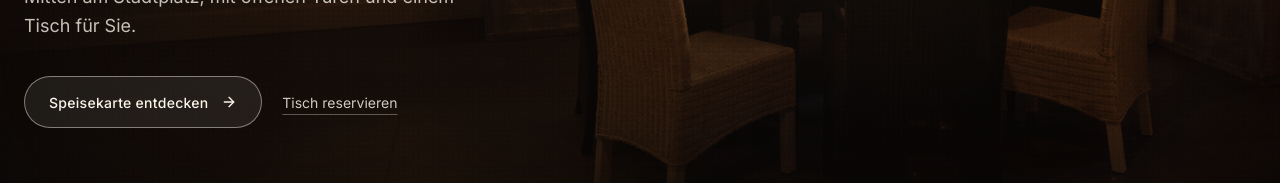
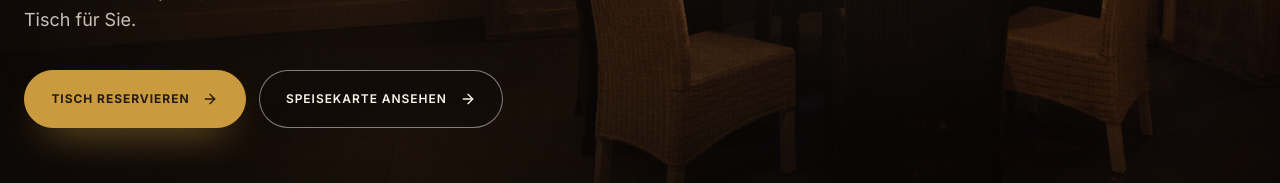
Before and after one commit to TobiB1505/Romolo-Website, a Next.js app: page / in a window 1280 px wide. Both pictures are taken after a click on the button "EINTRETEN". Shown: the part 552-735 px from the top of the page. Built offline with nearby package versions, Linux system fonts and the light colour scheme; no server answers; a web font is replaced by a local one.

Commit message:
Strengthen homepage hero actions

```diff
--- a/src/components/home/HeroCinematic.module.css
+++ b/src/components/home/HeroCinematic.module.css
@@ -32,53 +32,75 @@
   animation: grain-shift 0.35s steps(2) infinite;
 }
 
+.heroActions {
+  display: flex;
+  flex-wrap: wrap;
+  align-items: center;
+  gap: 0.8rem;
+  margin-top: 2.25rem;
+}
+
 .primaryLink {
   display: inline-flex;
-  min-height: 3.25rem;
+  min-height: 3.65rem;
   align-items: center;
   justify-content: center;
   gap: 0.8rem;
-  border: 1px solid rgb(250 244 233 / 0.45);
+  border: 1px solid var(--color-gold);
   border-radius: 999px;
-  padding: 0 1.5rem;
-  color: var(--color-cream);
-  font-size: 0.875rem;
-  font-weight: 500;
-  letter-spacing: 0.02em;
-  backdrop-filter: blur(12px);
-  background: rgb(250 244 233 / 0.08);
-  transition: color 300ms ease, background-color 300ms ease, border-color 300ms ease;
+  padding: 0 1.65rem;
+  background: var(--color-gold);
+  box-shadow: 0 18px 42px -20px rgb(201 154 62 / 0.9);
+  color: var(--color-ink-deep);
+  font-size: 0.75rem;
+  font-weight: 650;
+  letter-spacing: 0.08em;
+  text-transform: uppercase;
+  transition: color 300ms ease, background-color 300ms ease,
+    border-color 300ms ease, box-shadow 300ms ease, transform 300ms ease;
 }
 
 .primaryLink:hover {
   color: var(--color-ink-deep);
   border-color: var(--color-cream);
   background: var(--color-cream);
+  box-shadow: 0 22px 46px -20px rgb(250 244 233 / 0.75);
+  transform: translateY(-2px);
 }
 
 .primaryLink:focus-visible,
-.textLink:focus-visible,
+.secondaryLink:focus-visible,
 .enterButton:focus-visible,
 .skipButton:focus-visible {
   outline: 2px solid var(--color-gold);
   outline-offset: 4px;
 }
 
-.textLink {
+.secondaryLink {
   display: inline-flex;
-  min-height: 2.75rem;
+  min-height: 3.65rem;
   align-items: center;
-  color: rgb(250 244 233 / 0.82);
-  font-size: 0.875rem;
-  text-decoration: underline;
-  text-decoration-color: rgb(250 244 233 / 0.32);
-  text-underline-offset: 0.4rem;
-  transition: color 250ms ease, text-decoration-color 250ms ease;
+  justify-content: center;
+  gap: 0.8rem;
+  border: 1px solid rgb(250 244 233 / 0.5);
+  border-radius: 999px;
+  padding: 0 1.65rem;
+  background: rgb(15 12 10 / 0.48);
+  color: var(--color-cream);
+  font-size: 0.75rem;
+  font-weight: 600;
+  letter-spacing: 0.08em;
+  text-transform: uppercase;
+  backdrop-filter: blur(14px);
+  transition: color 300ms ease, background-color 300ms ease,
+    border-color 300ms ease, transform 300ms ease;
 }
 
-.textLink:hover {
-  color: var(--color-cream);
-  text-decoration-color: var(--color-cream);
+.secondaryLink:hover {
+  border-color: var(--color-cream);
+  background: var(--color-cream);
+  color: var(--color-ink-deep);
+  transform: translateY(-2px);
 }
 
 .heroMeta {
@@ -394,6 +416,15 @@
 @media (max-width: 40rem) {
   .heroImage { object-position: 67% center; }
 
+  .heroActions {
+    display: grid;
+    grid-template-columns: 1fr;
+    max-width: 22rem;
+  }
+
+  .primaryLink,
+  .secondaryLink { width: 100%; }
+
   .doorMoulding {
     left: 1.5rem;
     right: 1.5rem;
--- a/src/components/home/HeroCinematic.tsx
+++ b/src/components/home/HeroCinematic.tsx
@@ -156,13 +156,14 @@ export function HeroCinematic() {
               {homeContent.heroSubline} Mitten am Stadtplatz, mit offenen Türen und einem Tisch für Sie.
             </p>
 
-            <div className="mt-9 flex flex-wrap items-center gap-5">
-              <Link href="/speisekarte" className={`${styles.primaryLink} group`}>
-                Speisekarte entdecken
+            <div className={styles.heroActions}>
+              <Link href="#prenotazione" className={`${styles.primaryLink} group`}>
+                Tisch reservieren
                 <ArrowRight size={16} aria-hidden className="transition-transform duration-300 group-hover:translate-x-1" />
               </Link>
-              <Link href="#prenotazione" className={styles.textLink}>
-                Tisch reservieren
+              <Link href="/speisekarte" className={`${styles.secondaryLink} group`}>
+                Speisekarte ansehen
+                <ArrowRight size={16} aria-hidden className="transition-transform duration-300 group-hover:translate-x-1" />
               </Link>
             </div>
           </m.div>
```
